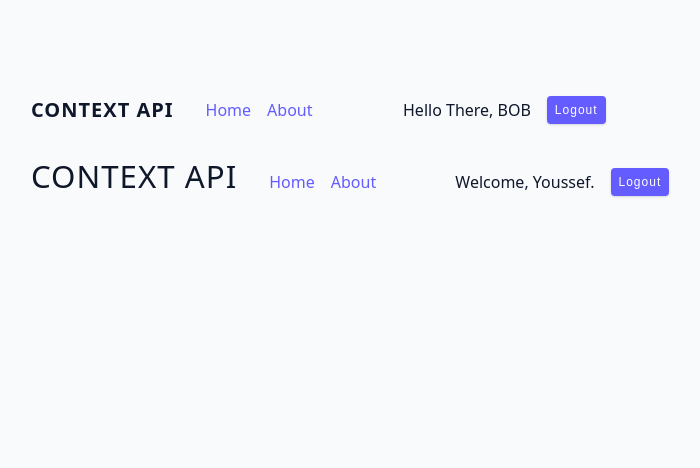
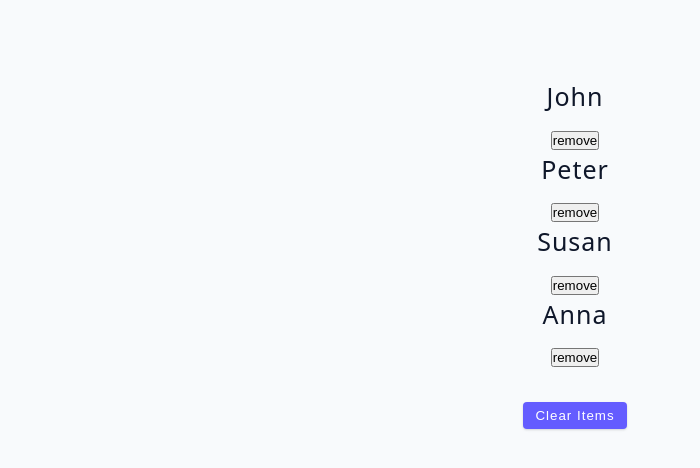
Before and after one commit to Youssef04544/Advanced-React-Practice, a React (Vite) app: page / in a window 1280 px wide. Shown: the top 468 px of the page, without its empty margins (65-765 px from the left). Built offline with nearby package versions, Linux system fonts and the light colour scheme.

Commit message:
use reducer practice challenge

```diff
--- a/src/App.jsx
+++ b/src/App.jsx
@@ -1,9 +1,7 @@
-import Starter from "./tutorial/09-context-api/starter/Navbar";
-import Final from "./tutorial/09-context-api/final/context/Navbar";
+import Starter from "./tutorial/10-useReducer/starter/01-useReducer";
 function App() {
   return (
     <div className="container">
-      <Final />
       <Starter />
     </div>
   );
--- a/src/tutorial/10-useReducer/starter/01-useReducer.jsx
+++ b/src/tutorial/10-useReducer/starter/01-useReducer.jsx
@@ -1,30 +1,76 @@
-import React from 'react';
-import { data } from '../../../data';
+import React, { useReducer } from "react";
+import { data } from "../../../data";
+
+const CLEAR_LIST = "CLEAR_LIST";
+const RESET_LIST = "RESET_LIST";
+const REMOVE_ITEM = "REMOVE_ITEM";
+
+const defaultState = {
+  people: data,
+};
+
+const reducer = (state, action) => {
+  if (action.type === CLEAR_LIST) {
+    return { ...state, people: [] };
+  }
+  if (action.type === RESET_LIST) {
+    return { ...state, people: data };
+  }
+  if (action.type === REMOVE_ITEM) {
+    let newPeople = state.people.filter(
+      (person) => person.id !== action.payload.id
+    );
+    return { ...state, people: newPeople };
+  }
+
+  throw new Error(`No matching "${action.type}" - action type.`);
+};
+
 const ReducerBasics = () => {
+  const [state, dispatch] = useReducer(reducer, defaultState);
   const [people, setPeople] = React.useState(data);
 
   const removeItem = (id) => {
-    let newPeople = people.filter((person) => person.id !== id);
-    setPeople(newPeople);
+    dispatch({ type: REMOVE_ITEM, payload: { id } });
+    /* let newPeople = people.filter((person) => person.id !== id);
+    setPeople(newPeople); */
   };
+
+  const clearList = () => {
+    dispatch({ type: CLEAR_LIST });
+  };
+  const resetList = () => {
+    dispatch({ type: RESET_LIST });
+  };
+
   return (
     <div>
-      {people.map((person) => {
+      {state.people.map((person) => {
         const { id, name } = person;
         return (
-          <div key={id} className='item'>
+          <div key={id} className="item">
             <h4>{name}</h4>
             <button onClick={() => removeItem(id)}>remove</button>
           </div>
         );
       })}
-      <button
-        className='btn'
-        style={{ marginTop: '2rem' }}
-        onClick={() => setPeople([])}
-      >
-        clear items
-      </button>
+      {state.people.length === 0 ? (
+        <button
+          className="btn"
+          style={{ marginTop: "2rem" }}
+          onClick={resetList}
+        >
+          reset
+        </button>
+      ) : (
+        <button
+          className="btn"
+          style={{ marginTop: "2rem" }}
+          onClick={clearList}
+        >
+          clear items
+        </button>
+      )}
     </div>
   );
 };
```
